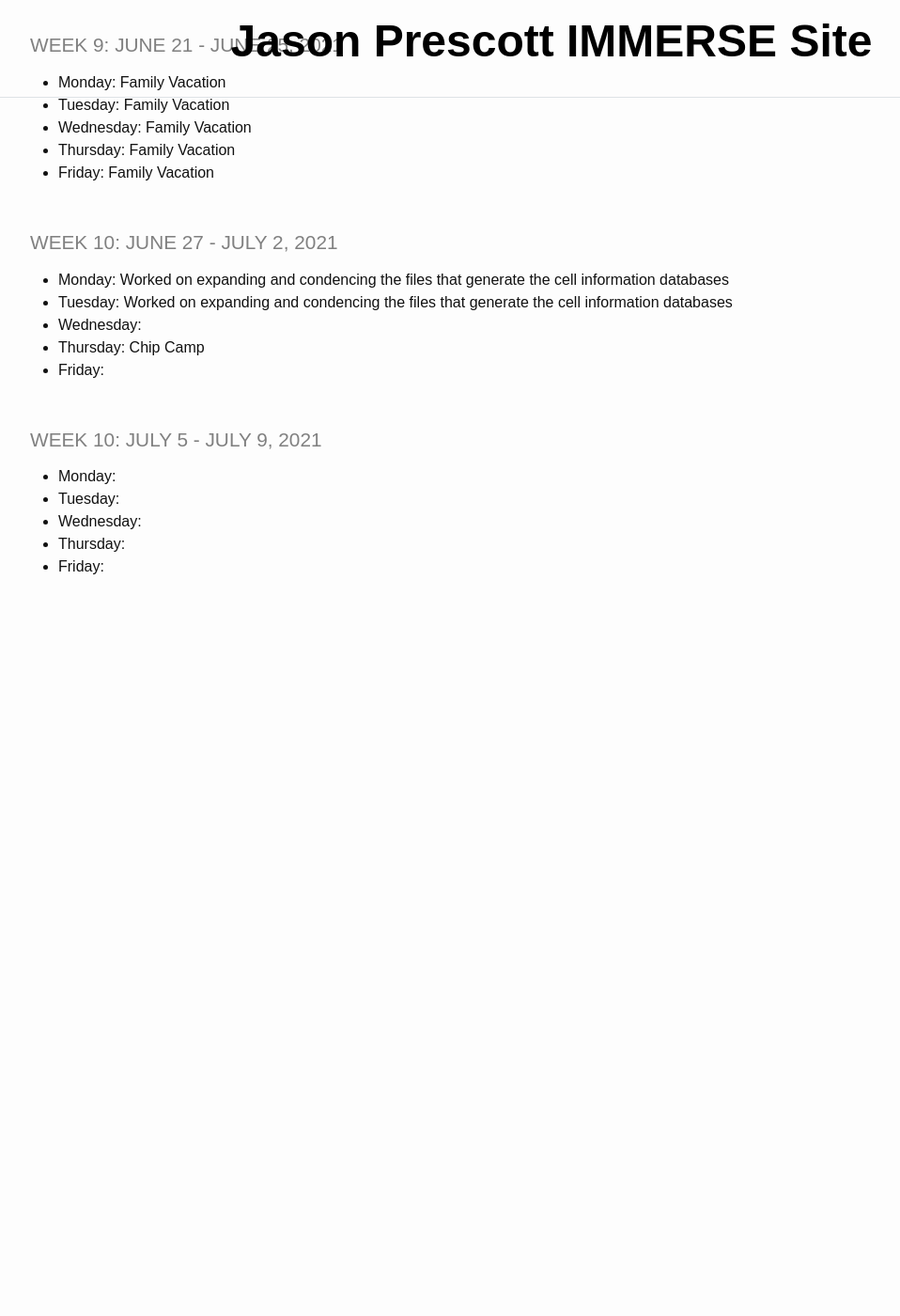
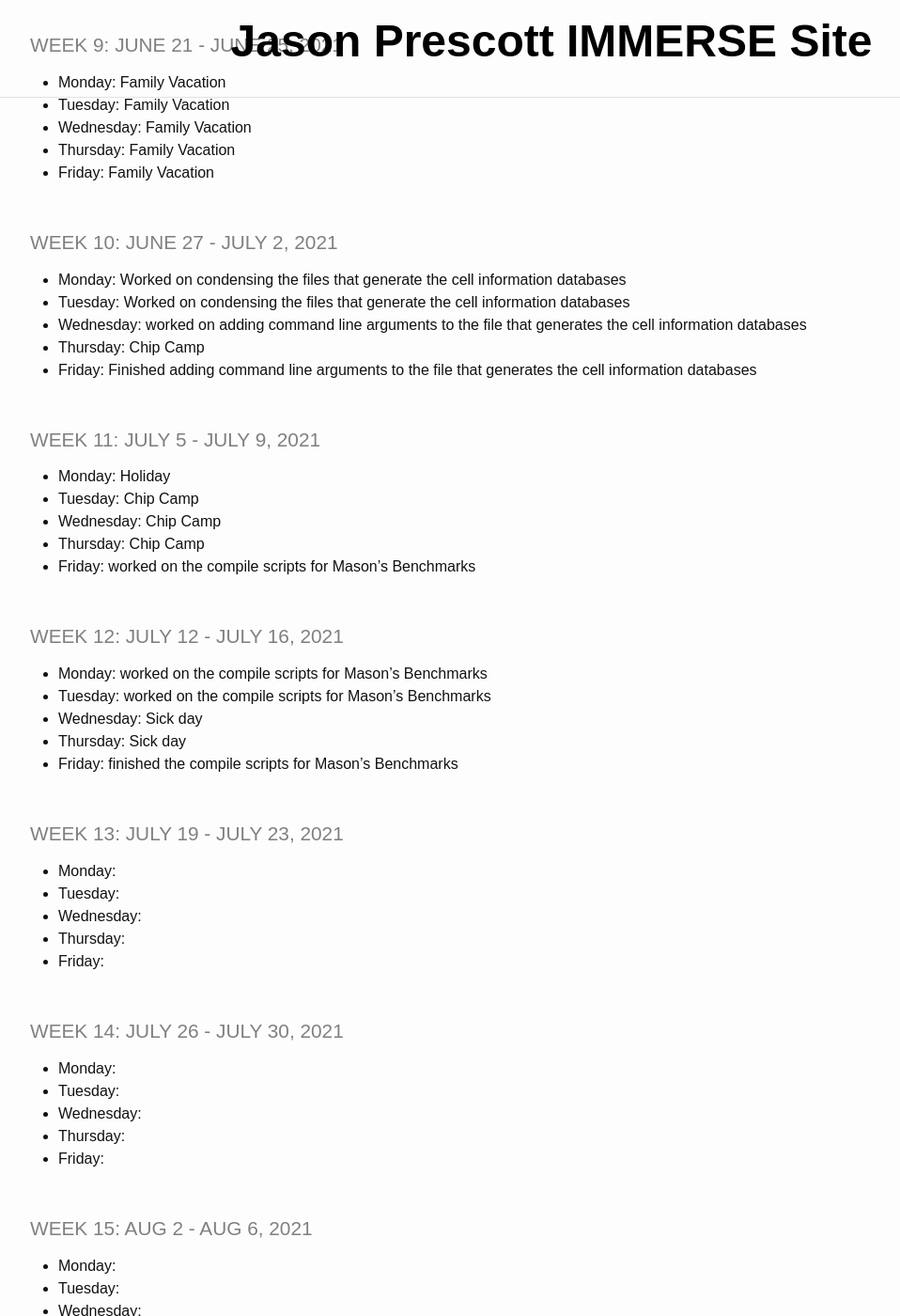
Before and after one commit to jason1234309/Immerse_Website, a Jekyll site: the page built from _pages/log.md, in a window 1280 px wide and 1400 px high, scrolled down 2322 px. Shown: the whole window at 94% size, without its empty margins (53-1011 px from the left). Built offline with Jekyll 4.4.1, drawn with Linux system fonts in a browser that asks for light colours; before the commit the page ends 2952 px from its top, so only the background shows below that.

Commit message:
updated the log until July 16th 2021

```diff
--- a/_pages/log.md
+++ b/_pages/log.md
@@ -78,16 +78,48 @@ title: IMMERSE Log
 
 ### week 10: June 27 - July 2, 2021
 
-* **Monday**: Worked on expanding and condencing the files that generate the cell information databases
-* **Tuesday**:  Worked on expanding and condencing the files that generate the cell information databases
-* **Wednesday**:
+* **Monday**: Worked on condensing the files that generate the cell information databases
+* **Tuesday**:  Worked on condensing the files that generate the cell information databases
+* **Wednesday**: worked on adding command line arguments to the file that generates the cell information databases
 * **Thursday**: Chip Camp
-* **Friday**:
+* **Friday**: Finished adding command line arguments to the file that generates the cell information databases
 
-### week 10: July 5 - July 9, 2021
+### week 11: July 5 - July 9, 2021
+
+* **Monday**: Holiday
+* **Tuesday**: Chip Camp
+* **Wednesday**: Chip Camp
+* **Thursday**: Chip Camp
+* **Friday**: worked on the compile scripts for Mason's Benchmarks
+
+### week 12: July 12 - July 16, 2021
+
+* **Monday**: worked on the compile scripts for Mason's Benchmarks
+* **Tuesday**: worked on the compile scripts for Mason's Benchmarks
+* **Wednesday**: Sick day
+* **Thursday**: Sick day
+* **Friday**: finished the compile scripts for Mason's Benchmarks
+
+### week 13: July 19 - July 23, 2021
 
 * **Monday**:
 * **Tuesday**:
 * **Wednesday**:
 * **Thursday**:
 * **Friday**:
+
+### week 14: July 26 - July 30, 2021
+
+* **Monday**:
+* **Tuesday**:
+* **Wednesday**:
+* **Thursday**:
+* **Friday**:
+
+### week 15: Aug 2 - Aug 6, 2021
+
+* **Monday**:
+* **Tuesday**:
+* **Wednesday**:
+* **Thursday**:
+* **Friday**:
```
